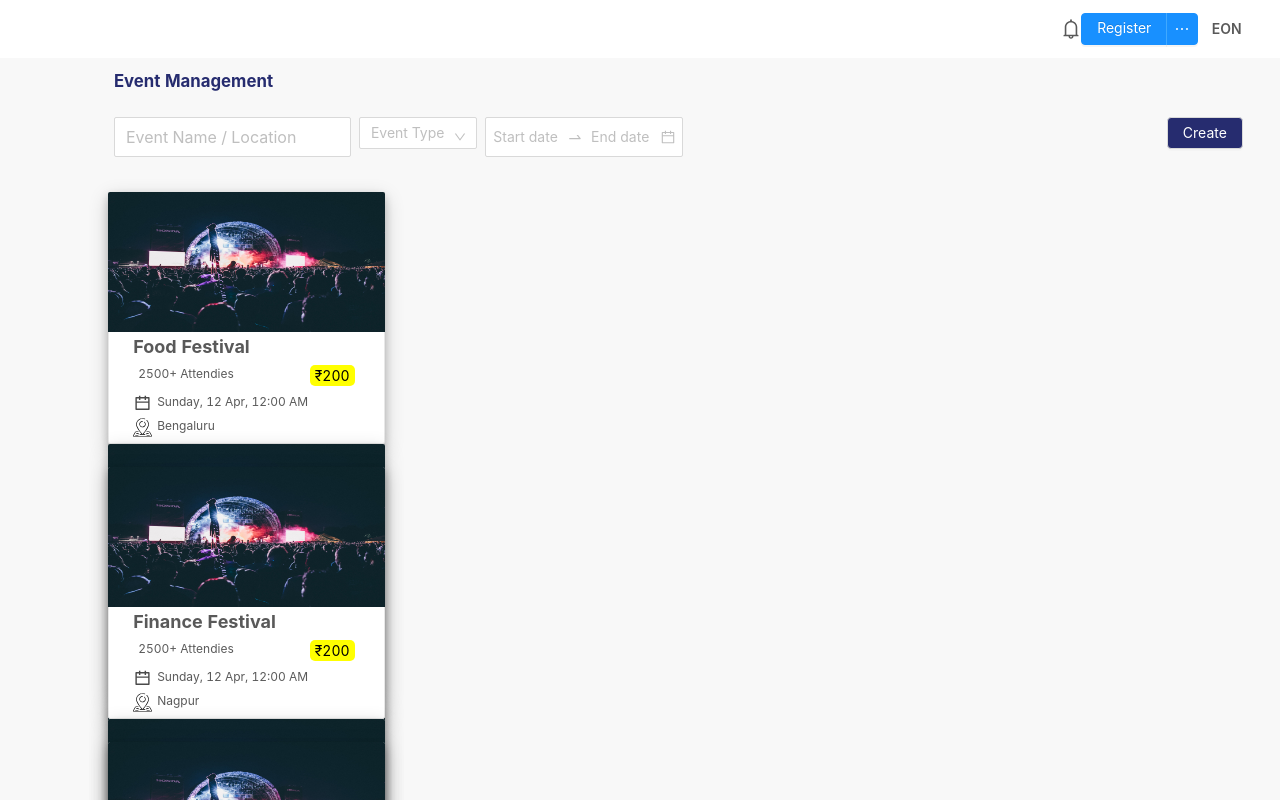
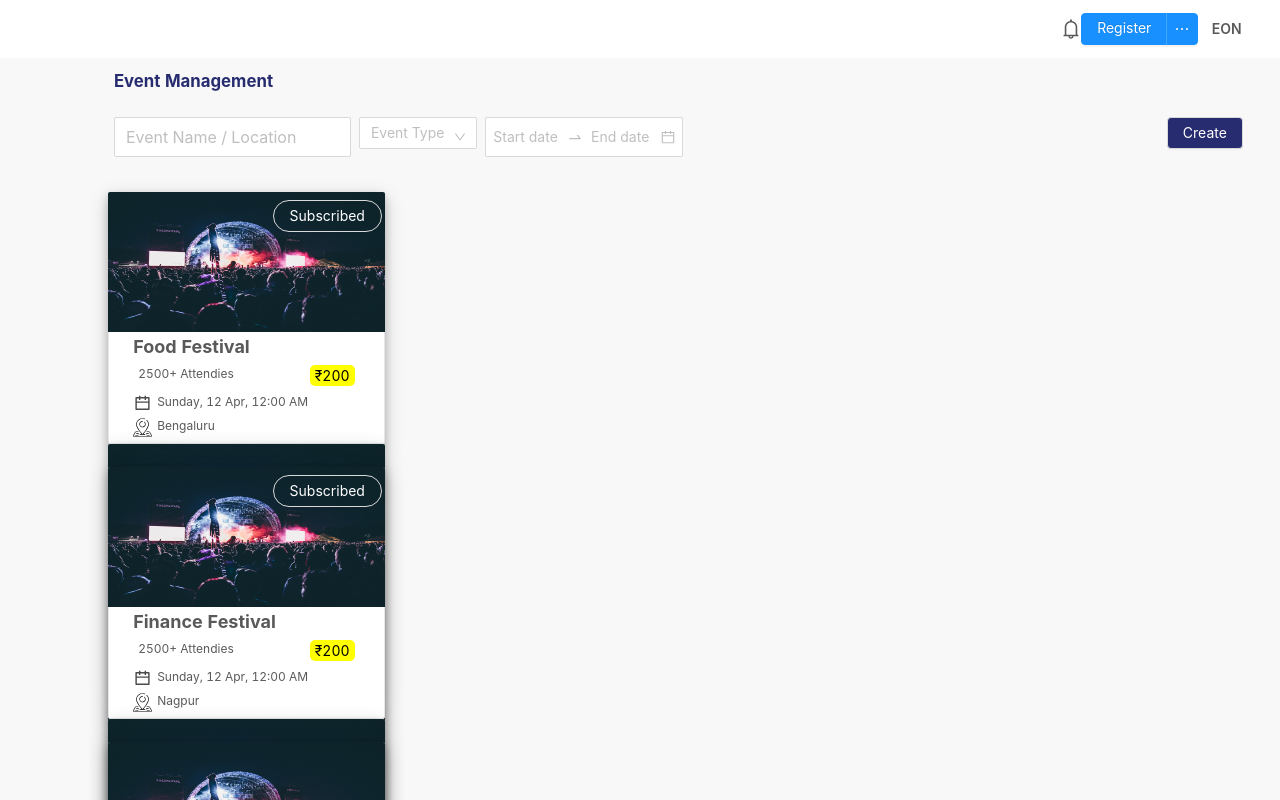
Before and after one commit to bhaarneval/eon-web, a React app: page /dashboard in a window 1280 px wide. Shown: the top 800 px of the page. Built offline with nearby package versions, Linux system fonts and the light colour scheme.

Commit message:
Added subscribed tag if already subscribed on dashoard cards.

```diff
--- a/src/components/eventCards/eventCards.css
+++ b/src/components/eventCards/eventCards.css
@@ -12,6 +12,13 @@
 }
 .image-status-container {
     display: flex;
+}
+.status-button {
+    cursor: none;
+    margin-left: -112px;
+    margin-top: 3%;
+    background-color: transparent;
+    color: white;
 }
 .card-desc-grid{
     display: grid;
--- a/src/components/eventCards/userEventCards.js
+++ b/src/components/eventCards/userEventCards.js
@@ -1,6 +1,6 @@
 import React from 'react'
 import PropTypes from 'prop-types'
-import {Card} from 'antd';
+import {Card, Button} from 'antd';
 import calendarImg from '../../assets/calendar.svg';
 import locationPin from "../../assets/pin.svg";
 import './eventCards.css';
@@ -10,7 +10,7 @@ import moment from 'moment';
 
 export default function EventCards(props) {
     const {event} = props;
-    let {name, attendies, eventDate, eventImage, eventLocation,fees} = event;
+    let {name, attendies, eventDate, eventImage, eventLocation,fees, ifSubscribed} = event;
     eventDate = moment(eventDate,"DD-MM-YYYY");
     eventDate = eventDate.format("dddd, DD MMM, hh:mm A");
   return (
@@ -26,6 +26,9 @@ export default function EventCards(props) {
             className="cards-cover-style"
             align="center"
           />
+          {ifSubscribed?<Button shape="round" className="status-button">
+            Subscribed
+          </Button>:null}
         </div>
       }
     >
--- a/src/constants/constants.js
+++ b/src/constants/constants.js
@@ -24,6 +24,7 @@ export const dummyList = [
         eventLocation:"Bengaluru",
         type:"Cultural",
         fees: 200,
+        ifSubscribed: true
     },
     {
         name: "Technex",
@@ -42,6 +43,7 @@ export const dummyList = [
         eventLocation:"Delhi",
         type:"Fashion",
         fees: 200,
+        ifSubscribed: true
 
     },
     {
@@ -61,6 +63,7 @@ export const dummyList = [
         eventLocation:"Nagpur",
         type:"Tech",
         fees: 200,
+        ifSubscribed: true
     },
     {
         name: "Robotics",
@@ -106,6 +109,7 @@ export const dummyList = [
         eventLocation:"Silchar",
         type:"Tech",
         fees: 200,
+        ifSubscribed: true
     },
     {
         name: "Marathon",
@@ -115,6 +119,7 @@ export const dummyList = [
         eventLocation:"Hyderabad",
         type:"Cultural",
         fees: 200,
+        ifSubscribed: true
     }
 
 ];
```
